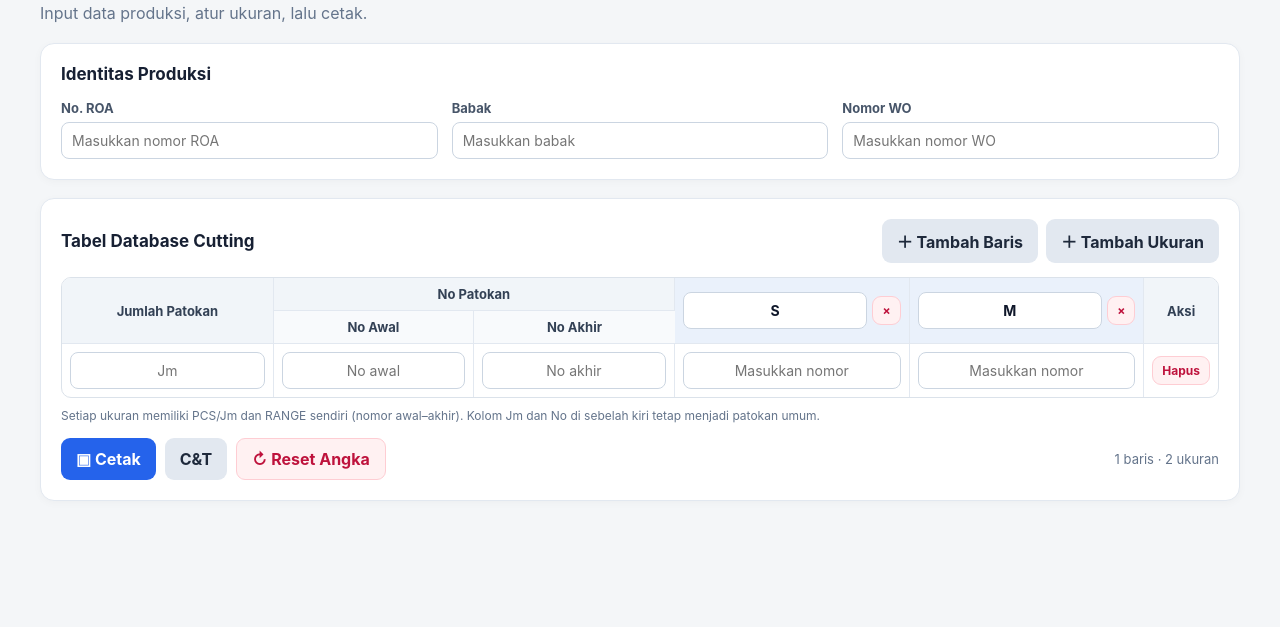
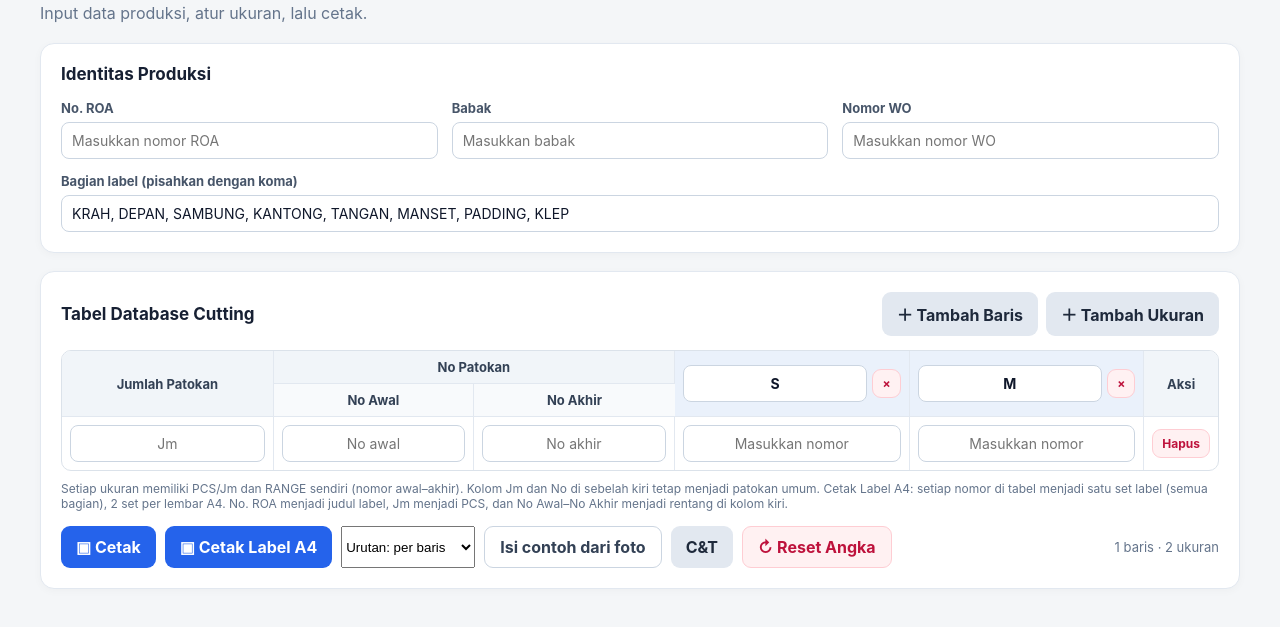
Before and after one commit to Miftahulhud2/cutting-database, a plain HTML site: page index.html in a window 1280 px wide. Shown: the part 57-684 px from the top of the page. Drawn offline with Linux system fonts and the light colour scheme.

Commit message:
update index.html
perubahan

```diff
--- a/index.html
+++ b/index.html
@@ -39,6 +39,12 @@
 								id="wo"
 								placeholder="Masukkan nomor WO" />
 						</div>
+						<div style="grid-column: 1 / -1">
+							<label for="parts">Bagian label (pisahkan dengan koma)</label
+							><input
+								id="parts"
+								value="KRAH, DEPAN, SAMBUNG, KANTONG, TANGAN, MANSET, PADDING, KLEP" />
+						</div>
 					</div>
 				</section>
 
@@ -77,9 +83,22 @@
 					<p class="help">
 						Setiap ukuran memiliki PCS/Jm dan RANGE sendiri (nomor awal–akhir).
 						Kolom Jm dan No di sebelah kiri tetap menjadi patokan umum.
+						Cetak Label A4: setiap nomor di tabel menjadi satu set label (semua bagian), 2 set per lembar A4. No. ROA menjadi judul label, Jm menjadi PCS, dan No Awal–No Akhir menjadi rentang di kolom kiri.
 					</p>
 					<div class="actions no-print">
 						<button onclick="printPage()">▣ Cetak</button>
+						<button onclick="printA4()">▣ Cetak Label A4</button>
+						<select
+							id="printOrder"
+							title="Urutan label saat dicetak">
+							<option value="row">Urutan: per baris</option>
+							<option value="size">Urutan: per ukuran</option>
+						</select>
+						<button
+							class="outline"
+							onclick="loadExample()">
+							Isi contoh dari foto
+						</button>
 						<button
 							class="secondary"
 							onclick="ctAction()">
@@ -102,6 +121,9 @@
 		<section
 			id="labelSheet"
 			class="label-sheet"></section>
+		<section
+			id="a4Sheet"
+			class="a4-sheet"></section>
 		<script src="javascript/apps.js"></script>
 	</body>
 </html>
```
